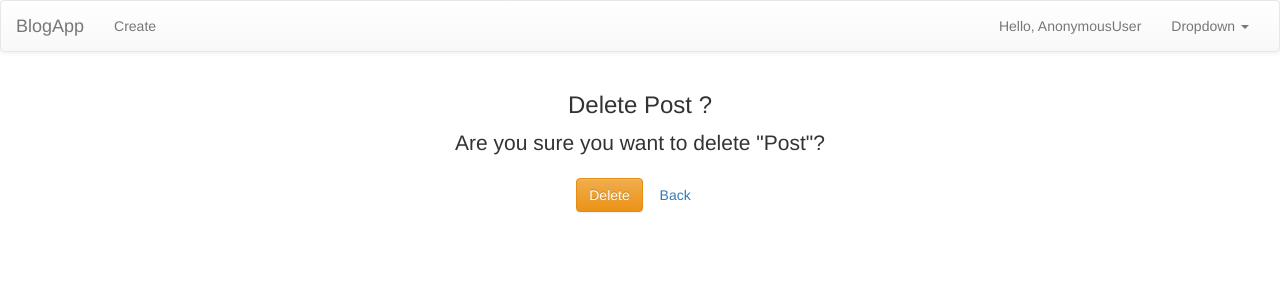
After one commit to Teofil33/BlogApp, a Django app: page /4/delete/ in a window 1280 px wide. The commit adds this page. Shown: the top 300 px of the page. Run offline with Django 3.2, Linux system fonts and the light colour scheme; data comes from the database, SQL or seed files in the repository; both versions use the stored data as it was after the commit; some libraries are stand-ins or nearby versions.

Commit message:
Delete View, URL, Confirm Delete page

```diff
--- a/BlogApp/src/posts/urls.py
+++ b/BlogApp/src/posts/urls.py
@@ -1,10 +1,11 @@
 from django.conf.urls import url
 
-from .views import listView, detailView, createView, updateView
+from .views import listView, detailView, createView, updateView, deleteView
 
 urlpatterns = [
     url(r'^$', listView, name="list"),
     url(r'^(?P<id>\d+)/$', detailView, name='detail'),
     url(r'^(?P<id>\d+)/edit/$', updateView, name='update'),
+    url(r'^(?P<id>\d+)/delete/$', deleteView, name='delete'),
     url(r'^create/$', createView, name='create'),
 ]
--- a/BlogApp/src/posts/views.py
+++ b/BlogApp/src/posts/views.py
@@ -1,4 +1,4 @@
-from django.shortcuts import render, redirect
+from django.shortcuts import render, redirect, get_object_or_404
 
 # Create your views here.
 
@@ -13,9 +13,10 @@ def listView(request):
 	return render(request, "list_view.html", context)
 
 def detailView(request, id):
-	queryset = Post.objects.get(id=id)
+	#instance = Post.objects.get(id=id)
+	instance = get_object_or_404(Post, id=id)
 	context = {
-		"post": queryset,
+		"post": instance,
 	}
 	return render(request, "detail_view.html", context)
 
@@ -32,9 +33,12 @@ def createView(request):
 	}
 	return render(request, "post_form.html", context)
 
-
 def updateView(request, id):
-	instance = Post.objects.get(id=id)
+	instance = get_object_or_404(Post, id=id)
+	# try:
+	# 	instance = Post.objects.get(id=id)
+	# except:
+	# 	raise Http404
 	form = PostForm(request.POST or None, instance=instance)
 	if form.is_valid():
 		instance = form.save(commit=False)
@@ -46,3 +50,15 @@ def updateView(request, id):
 		"verb": "Update",
 	}
 	return render(request, "post_form.html", context)
+
+
+def deleteView(request, id):
+	#instance = Post.objects.get(id=id)
+	instance = get_object_or_404(Post, id=id)
+	if request.method == "POST":
+		instance.delete()
+		return redirect("posts:list")
+	context = {
+		"post": instance,
+	}
+	return render(request, "confirm_delete.html", context)
--- /dev/null
+++ b/BlogApp/src/templates/confirm_delete.html
@@ -0,0 +1,17 @@
+{% extends "base.html" %}
+
+{% block title %} {{ block.super }} | Delete {{ post.title }}? {% endblock title %}
+
+{% block content %}
+	<div class="col-sm-6 col-sm-offset-3 text-center">
+		<h3>Delete {{ post.title }} ?</h3>
+
+		<form method="POST" action=".">
+			{% csrf_token %}
+			<p class="lead">Are you sure you want to delete "{{ post.title }}"?</p>
+			<input class="btn btn-warning" type="submit" value="Delete">
+			<a class="btn btn-defaut" type="submit" href="{{ post.get_absolute_url }}">Back</a>
+		</form>
+
+	</div>
+{% endblock content %}
--- a/BlogApp/src/templates/detail_view.html
+++ b/BlogApp/src/templates/detail_view.html
@@ -3,10 +3,11 @@
 {% block title %} {{ block.super }} | {{ post.title }} {% endblock title %}
 
 {% block content %}
-	<div class="col-sm-8 col-sm-offset-2">
+	<div class="col-sm-8 col-sm-offset-2 text-center">
 		<h1>{{ post.title }}</h1>
 		<p>{{ post.content }}</p>
 		<p>Created: {{ post.timestamp|timesince }} ago</p>
+		<a class="btn btn-default" href="{% url 'posts:delete' id=post.id %}">Delete</a>
 		<a class="btn btn-default" href="{% url 'posts:update' id=post.id %}">Edit</a>
 	</div>
 {% endblock content %}
--- a/BlogApp/src/templates/list_view.html
+++ b/BlogApp/src/templates/list_view.html
@@ -4,6 +4,8 @@
 
 {% block content %}
 	<div class="col-sm-6 col-sm-offset-3">
+	<h2>Recent Posts</h2>
+	<hr/>
 	{% for post in posts %}
 		<h3><a href="{{ post.get_absolute_url }}">{{ post.title }}</a></h3>
 		<p>{{ post.content }}</p>
--- a/BlogApp/src/templates/navbar.html
+++ b/BlogApp/src/templates/navbar.html
@@ -12,12 +12,15 @@
     </div>
     <div id="navbar" class="navbar-collapse collapse">
       <ul class="nav navbar-nav">
-<!--         <li class="active"><a href="#">Home</a></li>
-        <li><a href="#">About</a></li>
+        <li><a href="{% url 'posts:create' %}">Create</a></li>
+<!--         <li><a href="#">About</a></li>
         <li><a href="#">Contact</a></li> -->
 
       </ul>
       <ul class="nav navbar-nav navbar-right">
+      {% if request.user %}
+      <li><a href="">Hello, {{ request.user }}</a></li>
+      {% endif %}
       <li class="dropdown">
           <a href="#" class="dropdown-toggle" data-toggle="dropdown" role="button" aria-haspopup="true" aria-expanded="false">Dropdown <span class="caret"></span></a>
           <ul class="dropdown-menu">
```
Also changed, not shown: BlogApp/src/db.sqlite3, 2 other files.
